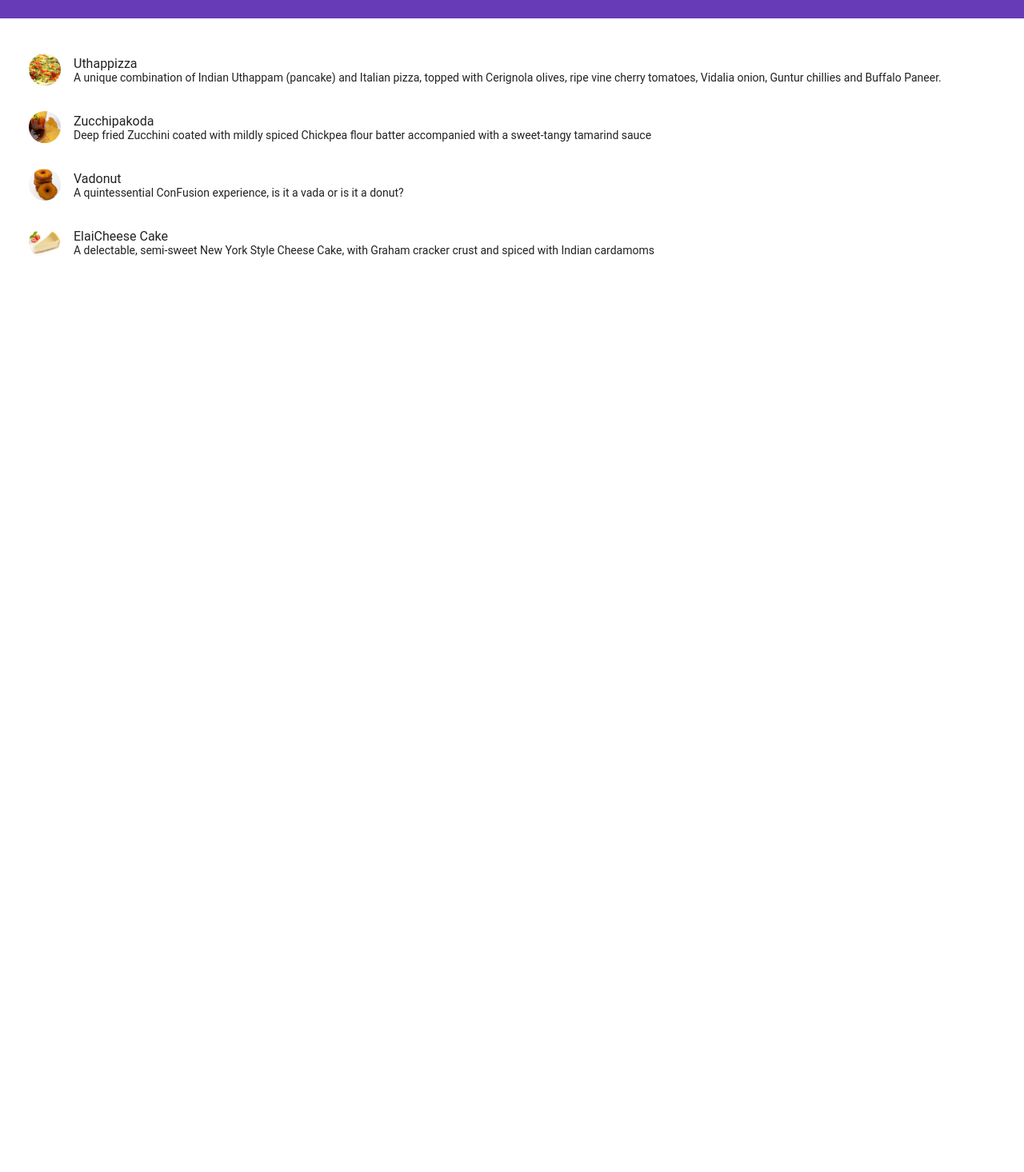
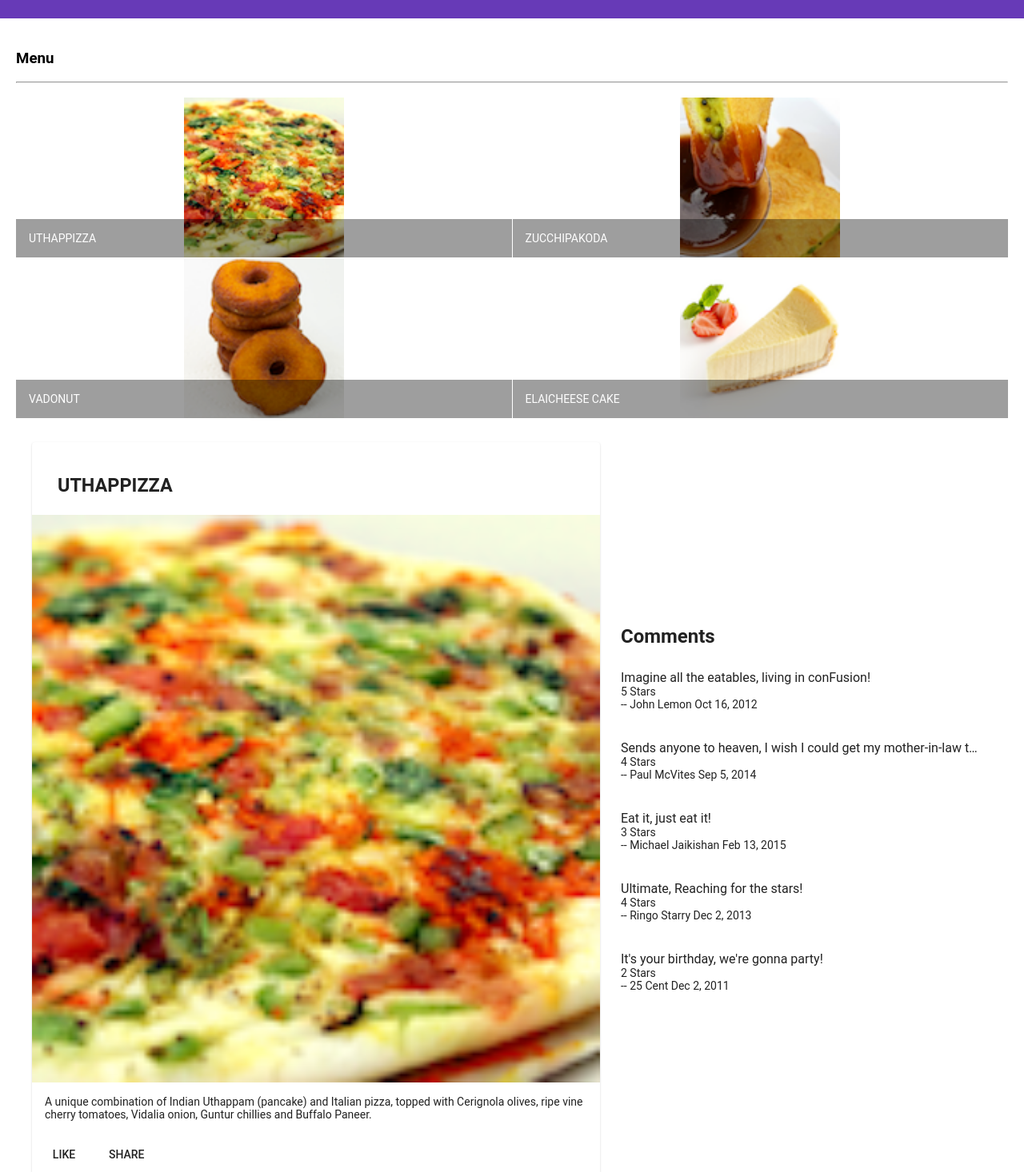
Before and after one commit to Rupakali/FSD-2, an Angular app in the folder AngularFSD/conFusion/: page / in a window 1280 px wide. Shown: the part 41-1507 px from the top of the page at 80% size. Before the commit the page ends 800 px from the top, so only its background shows below. Built offline with nearby package versions, Linux system fonts and the light colour scheme.

Commit message:
Assignment1

```diff
--- a/AngularFSD/conFusion/src/app/app.component.html
+++ b/AngularFSD/conFusion/src/app/app.component.html
@@ -1,2 +1,3 @@
 <mat-toolbar color="primary"> <span>Ristorante Con Fusion</span> </mat-toolbar>
+
 <app-menu></app-menu>
--- /dev/null
+++ b/AngularFSD/conFusion/src/app/dishdetail/dishdetail.component.html
@@ -0,0 +1,47 @@
+<div class="container"
+fxLayout="row"
+fxLayout.sm="column"
+fxLayout.xs="column"
+fxLayoutAlign.gt-md="space-around center"
+fxLayoutGap="10px"
+fxLayoutGap.xs="0">
+
+  <div fxFlex *ngIf="dish">
+    <mat-card>
+      <mat-card-header>
+        <mat-card-title>
+          <h3>{{dish.name | uppercase}}</h3>
+        </mat-card-title>
+      </mat-card-header>
+      <img mat-card-image src={{dish.image}} alt={{dish.name}}>
+      <mat-card-content>
+        <p>{{dish.description}}
+        </p>
+      </mat-card-content>
+      <mat-card-actions>
+        <button mat-button>LIKE</button>
+        <button mat-button>SHARE</button>
+      </mat-card-actions>
+    </mat-card>
+  </div>
+
+  <div fxFlex="40" *ngIf="dish">
+    <mat-list>
+      <mat-list-item>
+        <h2> Comments </h2>
+      </mat-list-item>
+      <mat-list-item *ngFor="let comment of dish.comments">
+        <p mat-line>
+          <span> {{comment.comment}} </span>
+        </p>
+        <p mat-line>
+          <span> {{comment.rating}} Stars</span>
+        </p>
+        <p mat-line>
+          <span> -- {{comment.author}} {{comment.date | date}} </span>
+        </p>
+      </mat-list-item>
+    </mat-list>
+  </div>
+
+</div>
--- /dev/null
+++ b/AngularFSD/conFusion/src/app/dishdetail/dishdetail.component.ts
@@ -0,0 +1,58 @@
+import { Component, OnInit } from '@angular/core';
+
+const DISH = {
+  name: 'Uthappizza',
+  image: '/assets/images/uthappizza.png',
+  category: 'mains',
+  label: 'Hot',
+  price: '4.99',
+  description: 'A unique combination of Indian Uthappam (pancake) and Italian pizza, topped with Cerignola olives, ripe vine cherry tomatoes, Vidalia onion, Guntur chillies and Buffalo Paneer.',
+  comments: [
+    {
+      rating: 5,
+      comment: "Imagine all the eatables, living in conFusion!",
+      author: "John Lemon",
+      date: "2012-10-16T17:57:28.556094Z"
+    },
+    {
+      rating: 4,
+      comment: "Sends anyone to heaven, I wish I could get my mother-in-law to eat it!",
+      author: "Paul McVites",
+      date: "2014-09-05T17:57:28.556094Z"
+    },
+    {
+      rating: 3,
+      comment: "Eat it, just eat it!",
+      author: "Michael Jaikishan",
+      date: "2015-02-13T17:57:28.556094Z"
+    },
+    {
+      rating: 4,
+      comment: "Ultimate, Reaching for the stars!",
+      author: "Ringo Starry",
+      date: "2013-12-02T17:57:28.556094Z"
+    },
+    {
+      rating: 2,
+      comment: "It's your birthday, we're gonna party!",
+      author: "25 Cent",
+      date: "2011-12-02T17:57:28.556094Z"
+    }
+  ]
+};
+
+@Component({
+  selector: 'app-dishdetail',
+  templateUrl: './dishdetail.component.html',
+  styleUrls: ['./dishdetail.component.scss']
+})
+export class DishDetailComponent implements OnInit {
+
+  dish = DISH;
+
+  constructor() { }
+
+  ngOnInit() {
+  }
+
+}
--- a/AngularFSD/conFusion/src/app/menu/menu.component.html
+++ b/AngularFSD/conFusion/src/app/menu/menu.component.html
@@ -1,15 +1,26 @@
 <div class="container"
-     fxLayout="column"
-     fxLayoutGap="10px">
+fxLayout="column"
+fxLayoutGap="10px">
 
-  <mat-list fxFlex>
-    <mat-list-item *ngFor="let dish of dishes">
-      <img matListAvatar src={{dish.image}} alt={{dish.name}}>
-      <h1 matLine> {{dish.name}} </h1>
-      <p matLine>
-        <span> {{dish.description}} </span>
-      </p>
-    </mat-list-item>
-  </mat-list>
+  <div fxFlex>
+    <div>
+    <h3>Menu</h3>
+    <hr>
+    </div>
+  </div>
+
+  <div fxFlex>
+    <mat-grid-list cols="2" rowHeight="200px">
+    <mat-grid-tile *ngFor="let dish of dishes">
+      <img height="200px" src={{dish.image}} alt={{dish.name}}>
+      <mat-grid-tile-footer>
+        <h1 mat-line>{{dish.name | uppercase}}</h1>
+      </mat-grid-tile-footer>
+    </mat-grid-tile>
+    </mat-grid-list>
+  </div>
+
+  <app-dishdetail>
+  </app-dishdetail>
 
 </div>
--- a/AngularFSD/conFusion/src/app/menu/menu.component.ts
+++ b/AngularFSD/conFusion/src/app/menu/menu.component.ts
@@ -1,14 +1,7 @@
 import { Component, OnInit } from '@angular/core';
 import { Dish } from '../shared/dish';
 
-@Component({
-  selector: 'app-menu',
-  templateUrl: './menu.component.html',
-  styleUrls: ['./menu.component.scss']
-})
-export class MenuComponent implements OnInit {
-
-  dishes: Dish[] = [
+const DISHES: Dish[] = [
   {
     id: '0',
     name: 'Uthappizza',
@@ -52,6 +45,17 @@
   }
  ];
 
+@Component({
+  selector: 'app-menu',
+  templateUrl: './menu.component.html',
+  styleUrls: ['./menu.component.scss']
+})
+export class MenuComponent implements OnInit {
+
+  dishes = DISHES;
+
+  selectedDish = DISHES[0];
+
   constructor() { }
 
   ngOnInit(): void {
```
Also changed, not shown: AngularFSD/conFusion/src/app/app.module.ts (+15 -3 lines), AngularFSD/conFusion/src/app/dishdetail/dishdetail.component.scss (added), 1 other file (tests, documents, lock files or other folders). Lines whose indentation alone changed are shown as unchanged.
